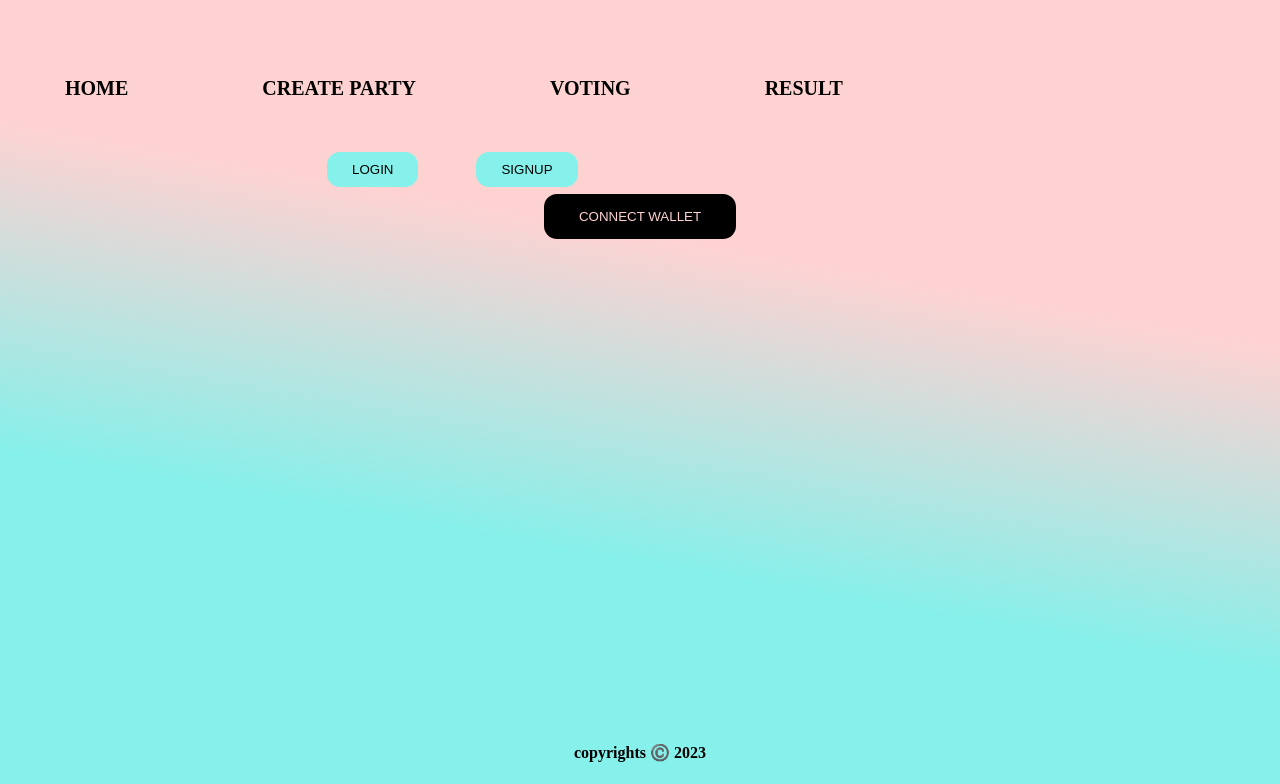
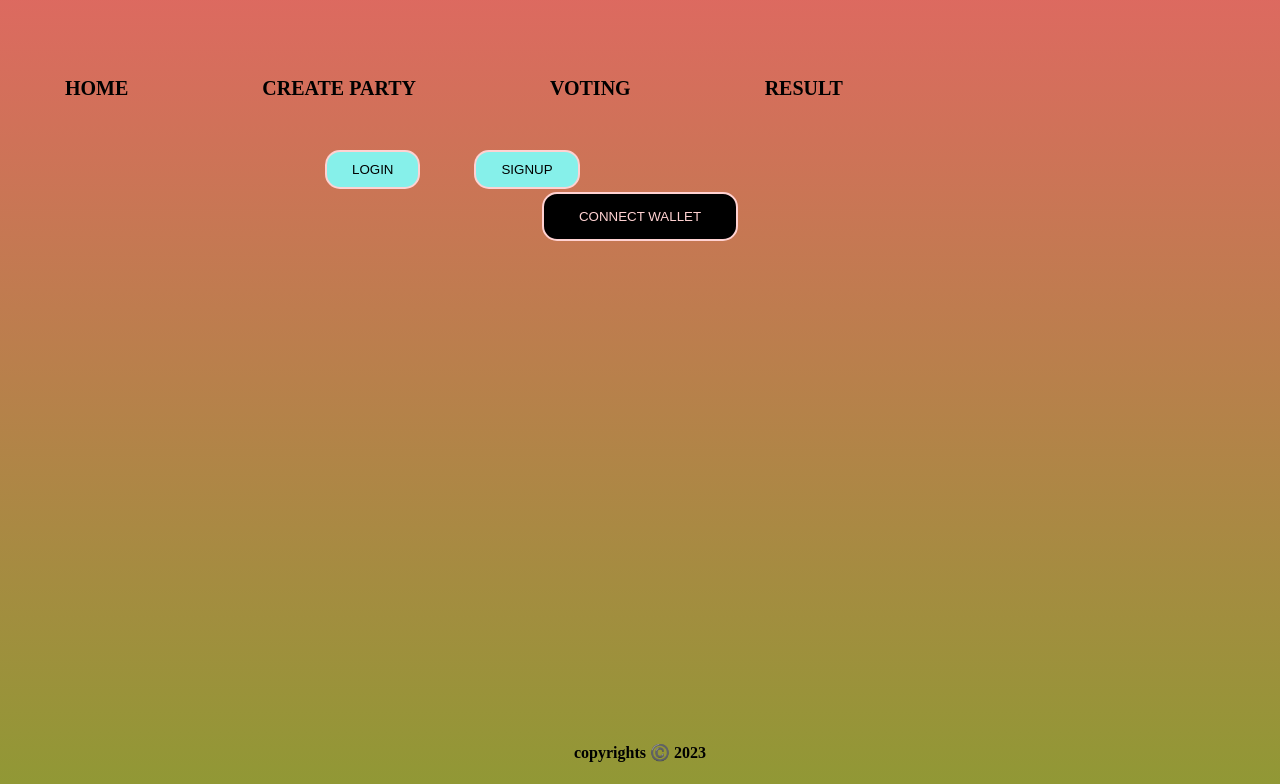
Before and after one commit to rc-da/D-voting, a plain HTML site: page HTML/index.html in a window 1280 px wide. Shown: the part 98-882 px from the top of the page. Drawn offline with Linux system fonts and the light colour scheme; files that its build step writes are made by us from their sources.

Commit message:
arrange files

```diff
--- a/CSS/index.css
+++ b/HTML/CSS/index.css
@@ -8,7 +8,7 @@ body, .head, .menu, .h1, ul, .body, .foot
 body
 {
 
-    background: linear-gradient(190deg, #FFD2D2 40%, #86f0ea 70%);
+    background: linear-gradient(#e66465, #919835);
 }
 .head
 {
```
Also changed, not shown: HTML/CSS/createparty.css (renamed from CSS/createparty.css), HTML/CSS/login.css (renamed from CSS/login.css), HTML/CSS/result.css (renamed from CSS/result.css), HTML/CSS/signup.css (renamed from CSS/signup.css), HTML/CSS/vote.css (renamed from CSS/vote.css).
